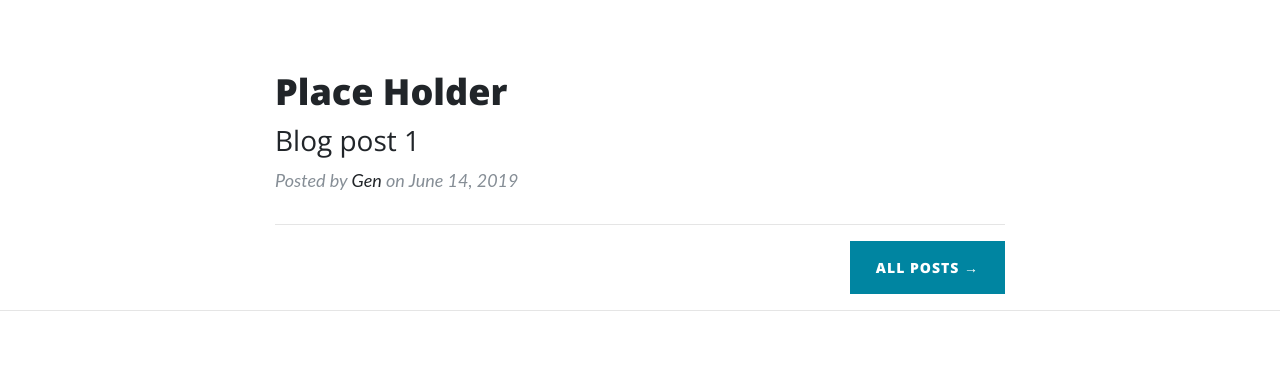
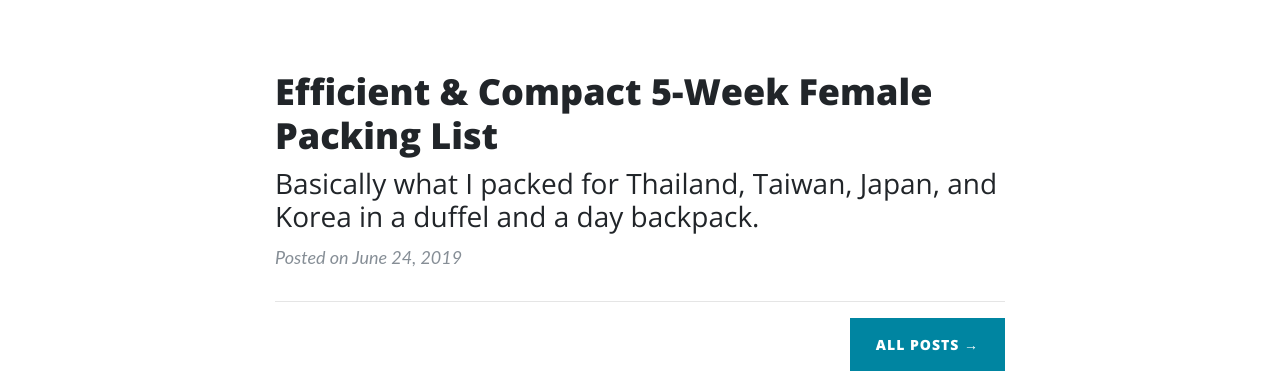
Before and after one commit to gthipati/hinageshi, a website: page index.html in a window 1280 px wide. Shown: the part 542-916 px from the top of the page. Drawn offline with nearby package versions, Linux system fonts and the light colour scheme.

Commit message:
Add files via upload

```diff
--- a/index.html
+++ b/index.html
@@ -103,17 +103,15 @@
         <hr>
       -->
         <div class="post-preview">
-          <a href="post.html">
+          <a href="/posts/01_packing.html">
             <h2 class="post-title">
-              Place Holder
+              Efficient & Compact 5-Week Female Packing List
             </h2>
             <h3 class="post-subtitle">
-              Blog post 1
+              Basically what I packed for Thailand, Taiwan, Japan, and Korea in a duffel and a day backpack.
             </h3>
           </a>
-          <p class="post-meta">Posted by
-            <a href="index.html">Gen</a>
-            on June 14, 2019</p>
+          <p class="post-meta">Posted on June 24, 2019</p>
         </div>
         <hr>
         <!-- Pager -->
```
